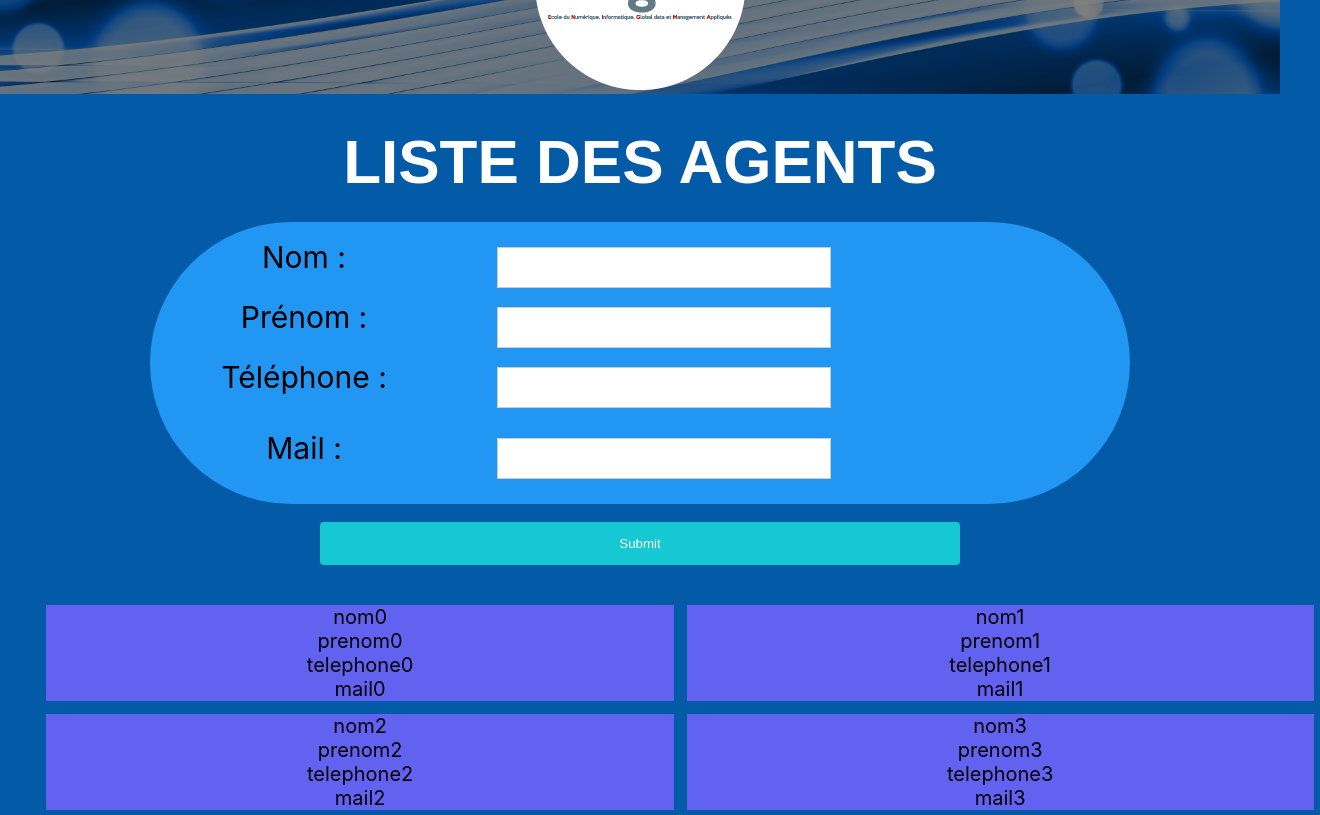
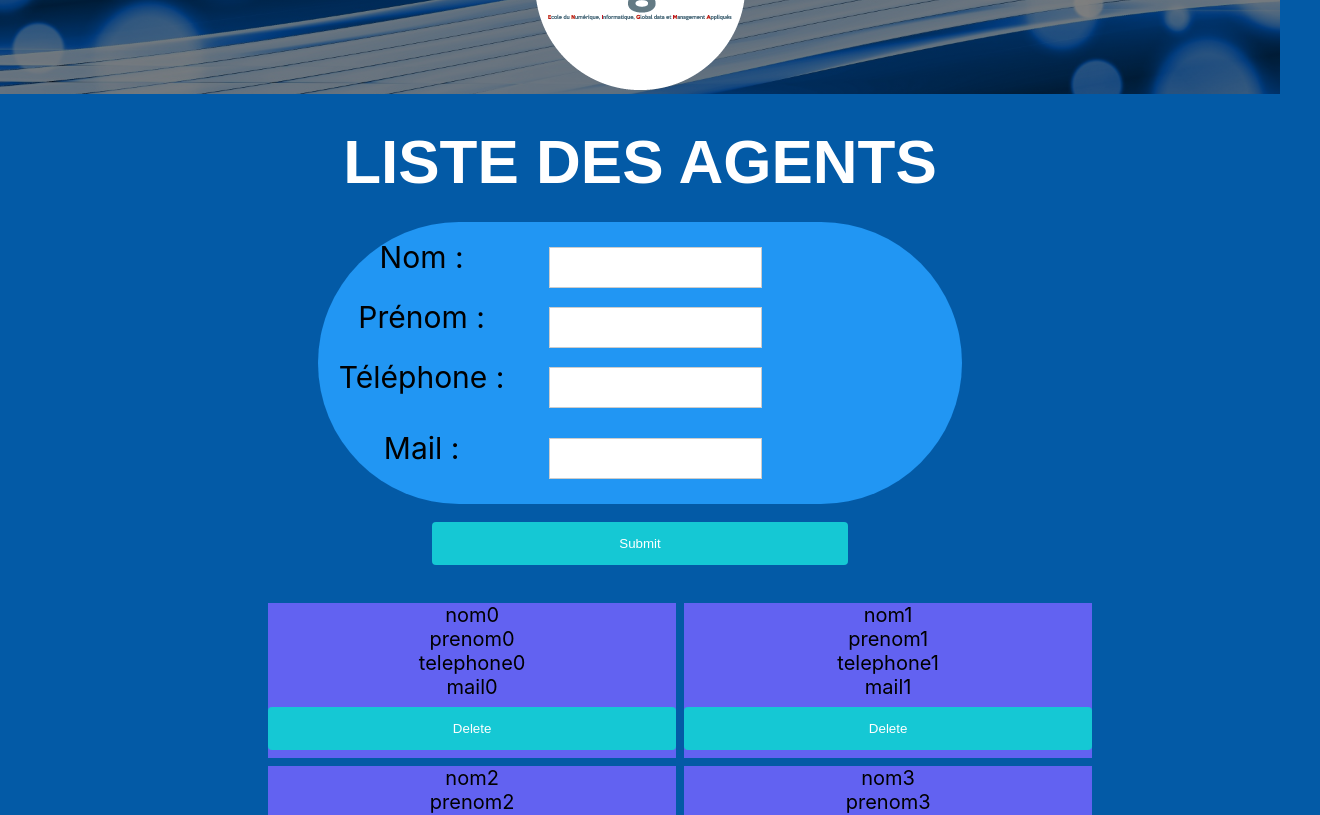
Before and after one commit to tp-enigma/enigma-backoffice, a React (Create React App) app in the folder enigma-backoffice-front/: page / in a window 1280 px wide. Shown: the part 180-995 px from the top of the page, 1320 px wide, since content can reach past the window. Built offline with nearby package versions, Linux system fonts and the light colour scheme.

Commit message:
Feat : Layout

```diff
--- a/enigma-backoffice-front/src/App.css
+++ b/enigma-backoffice-front/src/App.css
@@ -1,6 +1,9 @@
 
 .App {
   text-align: center;
+  width: 65%;
+  margin: auto;
+  height: 65%;
 }
 
 .App-logo {
--- a/enigma-backoffice-front/src/components/AnnuaireComp.js
+++ b/enigma-backoffice-front/src/components/AnnuaireComp.js
@@ -95,10 +95,16 @@ class AnnuaireComp extends Component {
             <ul class="itemHolder">{
             this.state.agents.map((agent,index) => (
                     <li key={index} className="listAgentClass">
+                        <div>
                         <div><label className="agentDescription">{agent.getNom()}</label></div>
                         <div><label className="agentDescription">{agent.getPrenom()}</label></div>
                         <div><label className="agentDescription">{agent.getTelephone()}</label></div>
                         <div><label className="agentDescription">{agent.getMail()}</label></div>
+                        </div>
+                        <div>
+                        <input type="submit" value="Delete"></input>
+                        </div>
+
                     </li>
             ))}
         </ul>
```
